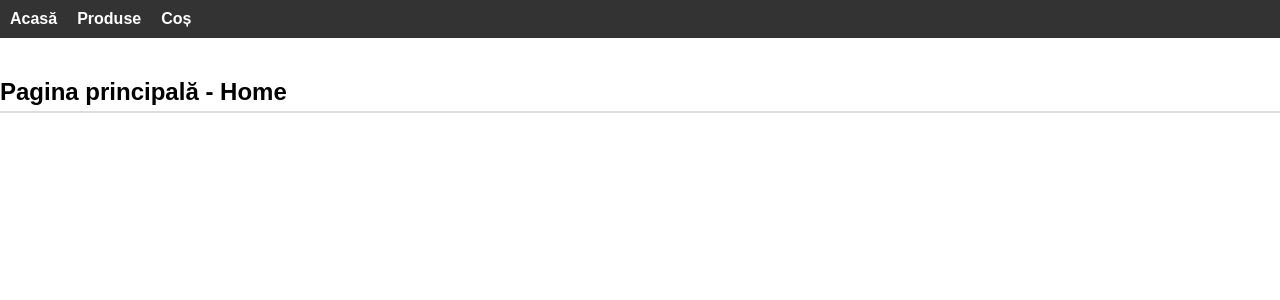
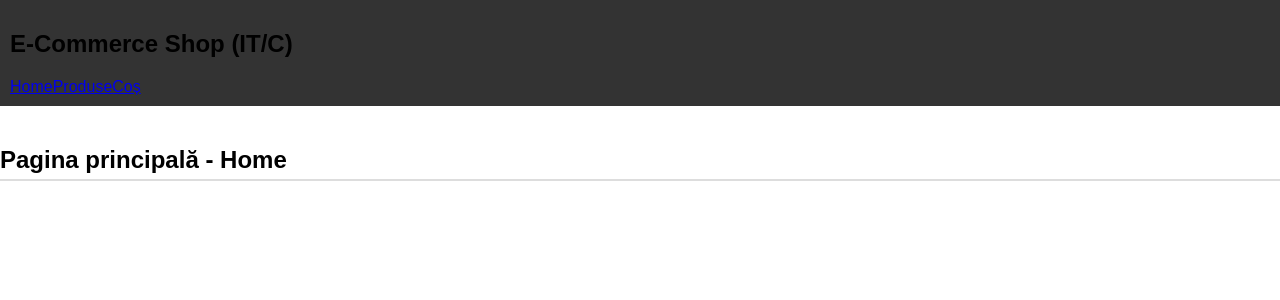
Before and after one commit to Stefan1898/ecommerce-shop-itc, a React (Create React App) app: page / in a window 1280 px wide. Shown: the top 300 px of the page. Built offline with nearby package versions, Linux system fonts and the light colour scheme.

Commit message:
Fix: Use Navbar in App.js

```diff
--- a/src/App.js
+++ b/src/App.js
@@ -8,20 +8,7 @@ function App() {
   return (
     <Router>
       <div>
-        <nav>
-          <ul>
-            <li>
-              <Link to="/">Acasă</Link>
-            </li>
-            <li>
-              <Link to="/products">Produse</Link>
-            </li>
-            <li>
-              <Link to="/cart">Coș</Link>
-            </li>
-          </ul>
-        </nav>
-
+        <Navbar /> {/* Afișează componenta Navbar */}
         <Routes>
           <Route path="/" element={<Home />} />
           <Route path="/products" element={<Products />} />
```
